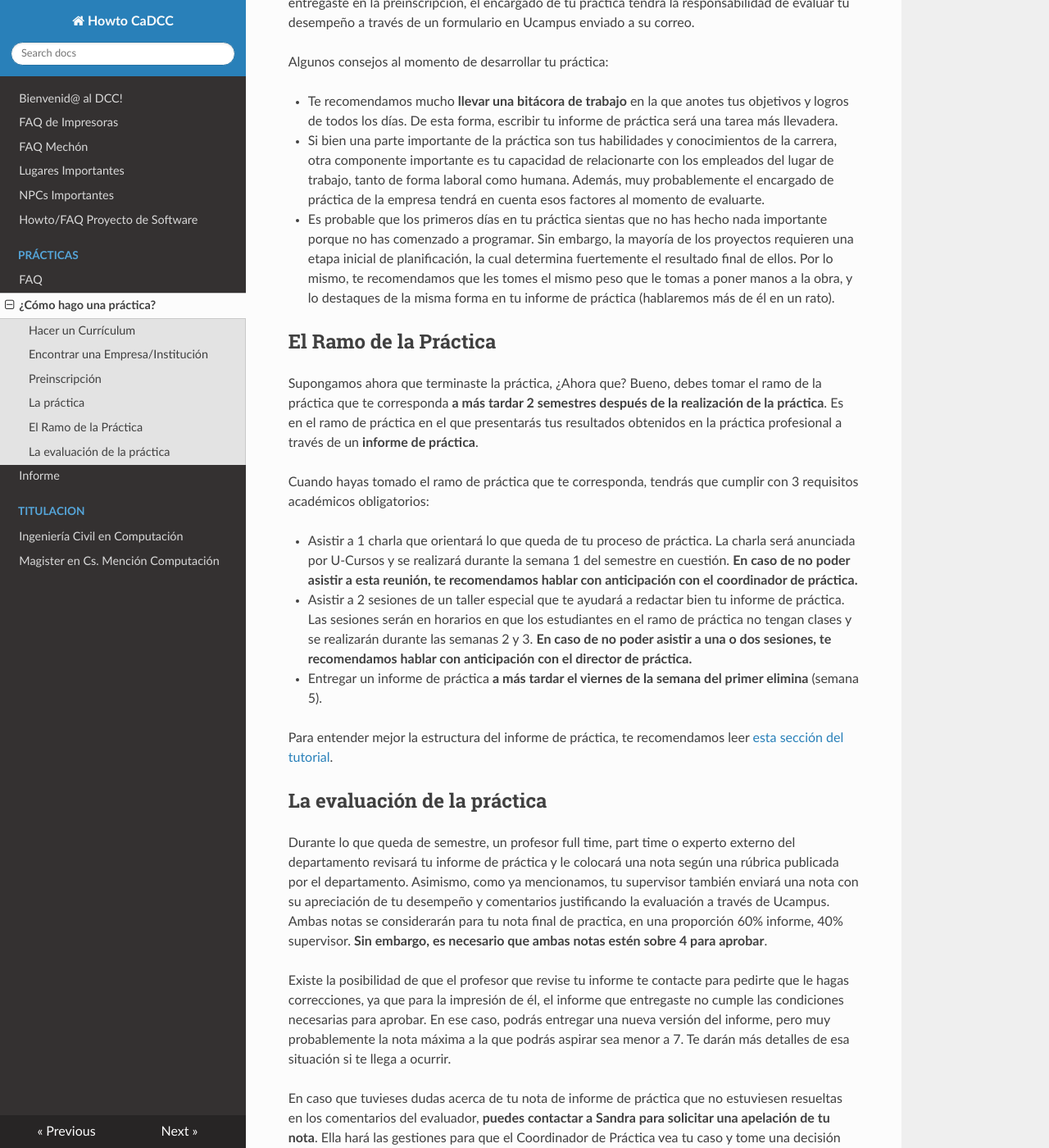
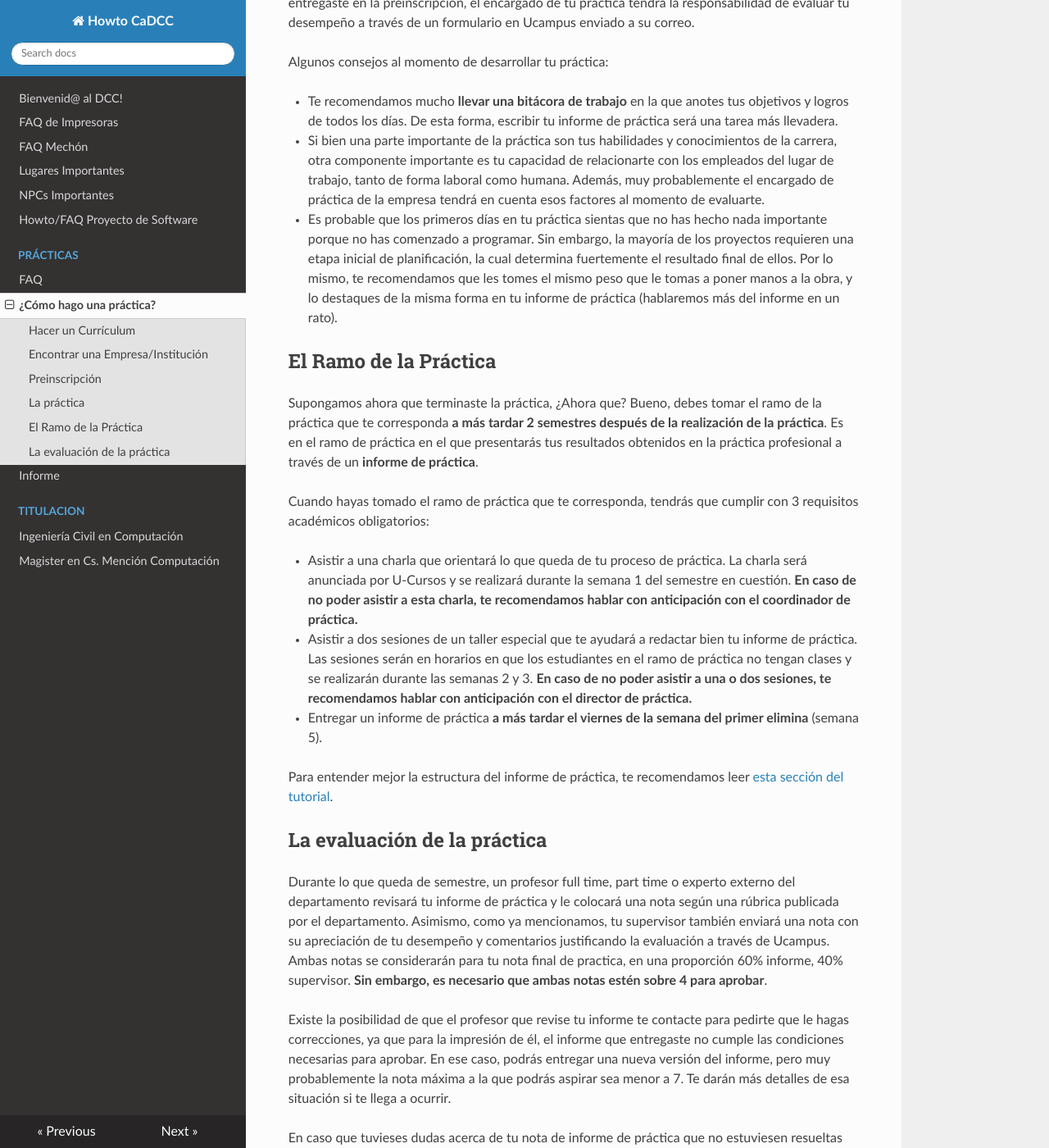
Before and after one commit to cadcc/howto, an MkDocs documentation site: the page built from docs/Prácticas/How do I Practica.md, in a window 1280 px wide and 1400 px high, scrolled down 3488 px. Shown: the whole window at 82% size. Built offline with MkDocs 1.6.1, drawn with Linux system fonts in a browser that asks for light colours; nearby versions of some CDN libraries; some of the changed text lies outside the part shown.

```diff
--- a/docs/Prácticas/How do I Practica.md
+++ b/docs/Prácticas/How do I Practica.md
@@ -13,7 +13,7 @@ Según el Coordinador de Prácticas Alexandre Bergel, un currículum debe inclu
 * Premios o publicaciones.
 * Experiencia Académica y Profesional (Un ramo que aprobaste con distinción por ejemplo o si has sido auxiliar o ayudante de algun ramo)
 * Link a Github (Tener un lugar donde están tus proyectos es algo que mucha gente en el mundo de la computación valora)
-* Actividades extracurriculares (¡todas sirven!)
+* Actividades extracurriculares (¡Todas sirven!)
 
 Puede que pienses que actividades como estar en scout, ser presidente de curso o participar de grupos organizados no son logros que un empleador quisiera ver en un currículum para trabajar de practicante de computación. Sin embargo, son estas cosas (en realidad es la proactividad, motivación y liderazgo que muestras al haberlas hecho) las que terminan haciendo la diferencia, en especial cuando no has trabajado formalmente antes. Sin embargo, si bien es mejor que en un curriculum sobre información a que falte, intenta no exceder las 2 planas de contenido.
 
@@ -84,7 +84,7 @@ Algunos consejos al momento de desarrollar tu práctica:
 
 * Te recomendamos mucho **llevar una bitácora de trabajo** en la que anotes tus objetivos y logros de todos los días. De esta forma, escribir tu informe de práctica será una tarea más llevadera.
 * Si bien una parte importante de la práctica son tus habilidades y conocimientos de la carrera, otra componente importante es tu capacidad de relacionarte con los empleados del lugar de trabajo, tanto de forma laboral como humana. Además, muy probablemente el encargado de práctica de la empresa tendrá en cuenta esos factores al momento de evaluarte.
-* Es probable que los primeros días en tu práctica sientas que no has hecho nada importante porque no has comenzado a programar. Sin embargo, la mayoría de los proyectos requieren una etapa inicial de planificación, la cual determina fuertemente el resultado final de ellos. Por lo mismo, te recomendamos que les tomes el mismo peso que le tomas a poner manos a la obra, y lo destaques de la misma forma en tu informe de práctica (hablaremos más de él en un rato).
+* Es probable que los primeros días en tu práctica sientas que no has hecho nada importante porque no has comenzado a programar. Sin embargo, la mayoría de los proyectos requieren una etapa inicial de planificación, la cual determina fuertemente el resultado final de ellos. Por lo mismo, te recomendamos que les tomes el mismo peso que le tomas a poner manos a la obra, y lo destaques de la misma forma en tu informe de práctica (hablaremos más del informe en un rato).
 
 ## El Ramo de la Práctica
 
@@ -92,8 +92,8 @@ Supongamos ahora que terminaste la práctica, ¿Ahora que? Bueno, debes tomar el
 
 Cuando hayas tomado el ramo de práctica que te corresponda, tendrás que cumplir con 3 requisitos académicos obligatorios:
 
-* Asistir a 1 charla que orientará lo que queda de tu proceso de práctica. La charla será anunciada por U-Cursos y se realizará durante la semana 1 del semestre en cuestión. **En caso de no poder asistir a esta reunión, te recomendamos hablar con anticipación con el coordinador de práctica.**
-* Asistir a 2 sesiones de un taller especial que te ayudará a redactar bien tu informe de práctica. Las sesiones serán en horarios en que los estudiantes en el ramo de práctica no tengan clases y se realizarán durante las semanas 2 y 3. **En caso de no poder asistir a una o dos sesiones, te recomendamos hablar con anticipación con el director de práctica.**
+* Asistir a una charla que orientará lo que queda de tu proceso de práctica. La charla será anunciada por U-Cursos y se realizará durante la semana 1 del semestre en cuestión. **En caso de no poder asistir a esta charla, te recomendamos hablar con anticipación con el coordinador de práctica.**
+* Asistir a dos sesiones de un taller especial que te ayudará a redactar bien tu informe de práctica. Las sesiones serán en horarios en que los estudiantes en el ramo de práctica no tengan clases y se realizarán durante las semanas 2 y 3. **En caso de no poder asistir a una o dos sesiones, te recomendamos hablar con anticipación con el director de práctica.**
 * Entregar un informe de práctica **a más tardar el viernes de la semana del primer elimina** (semana 5).
 
 Para entender mejor la estructura del informe de práctica, te recomendamos leer [esta sección del tutorial](https://faq.cadcc.cl/es/latest/Pr%C3%A1cticas/Informe/).
```
Also changed, not shown: other parts of docs/Prácticas/How do I Practica.md (+3 -3 lines), docs/Prácticas/FAQ.md (+1 -1 lines).
